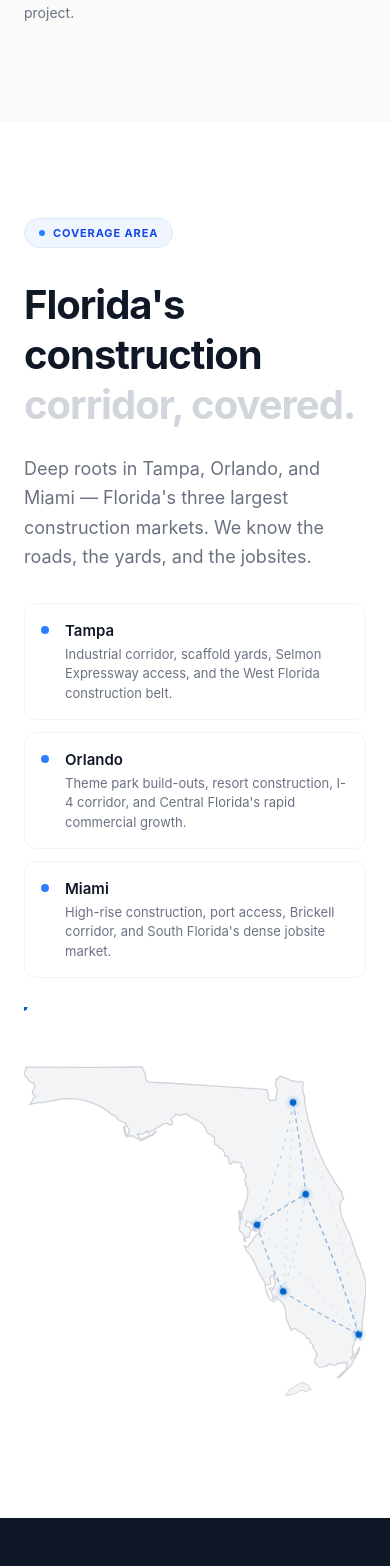
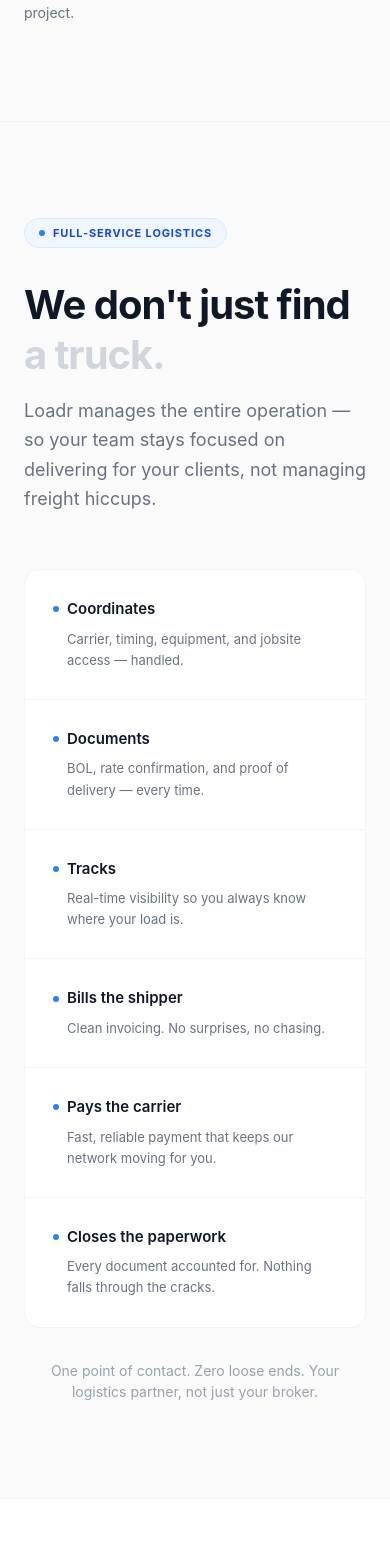
Before and after one commit to edgaremiliopr/Loadr2, a Next.js app: page / in a window 390 px wide. Shown: the part 4882-6448 px from the top of the page. Built offline with nearby package versions, Linux system fonts and the light colour scheme.

Commit message:
Add full-service partner section: coordinates, documents, tracks, bills, pays, paperwork

```diff
--- a/src/app/page.tsx
+++ b/src/app/page.tsx
@@ -293,6 +293,71 @@ function HowItWorksSection() {
   );
 }
 
+/* ─── Section: Full Partner ──────────────────────────────────── */
+
+const PARTNER_ITEMS = [
+  {
+    label: "Coordinates",
+    desc: "Carrier, timing, equipment, and jobsite access — handled.",
+  },
+  {
+    label: "Documents",
+    desc: "BOL, rate confirmation, and proof of delivery — every time.",
+  },
+  {
+    label: "Tracks",
+    desc: "Real-time visibility so you always know where your load is.",
+  },
+  {
+    label: "Bills the shipper",
+    desc: "Clean invoicing. No surprises, no chasing.",
+  },
+  {
+    label: "Pays the carrier",
+    desc: "Fast, reliable payment that keeps our network moving for you.",
+  },
+  {
+    label: "Closes the paperwork",
+    desc: "Every document accounted for. Nothing falls through the cracks.",
+  },
+];
+
+function PartnerSection() {
+  return (
+    <section className="py-24 bg-[#FAFAFA]">
+      <div className="max-w-6xl mx-auto px-6">
+        <div className="max-w-2xl mb-14">
+          <Tag>Full-Service Logistics</Tag>
+          <h2 className="text-[2.5rem] md:text-[3rem] font-bold text-gray-900 leading-tight tracking-tight mb-4">
+            We don&apos;t just find<br />
+            <span className="text-gray-300">a truck.</span>
+          </h2>
+          <p className="text-lg text-gray-500 leading-relaxed">
+            Loadr manages the entire operation — so your team stays focused on
+            delivering for your clients, not managing freight hiccups.
+          </p>
+        </div>
+
+        <div className="grid sm:grid-cols-2 md:grid-cols-3 gap-px bg-gray-100 border border-gray-100 rounded-2xl overflow-hidden">
+          {PARTNER_ITEMS.map(({ label, desc }) => (
+            <div key={label} className="bg-white p-7 hover:bg-gray-50 transition-colors">
+              <div className="flex items-center gap-2 mb-2">
+                <span className="w-1.5 h-1.5 bg-blue-500 rounded-full flex-shrink-0" />
+                <span className="font-semibold text-gray-900 text-[0.9375rem]">{label}</span>
+              </div>
+              <p className="text-[0.8125rem] text-gray-500 leading-relaxed pl-3.5">{desc}</p>
+            </div>
+          ))}
+        </div>
+
+        <p className="mt-8 text-center text-[0.875rem] text-gray-400">
+          One point of contact. Zero loose ends. Your logistics partner, not just your broker.
+        </p>
+      </div>
+    </section>
+  );
+}
+
 /* ─── Section: Coverage ──────────────────────────────────────── */
 
 const MARKETS = [
@@ -488,6 +553,8 @@ export default function Home() {
         <Divider />
         <HowItWorksSection />
         <Divider />
+        <PartnerSection />
+        <Divider />
         <CoverageSection />
         <AboutSection />
         <CTASection />
```
